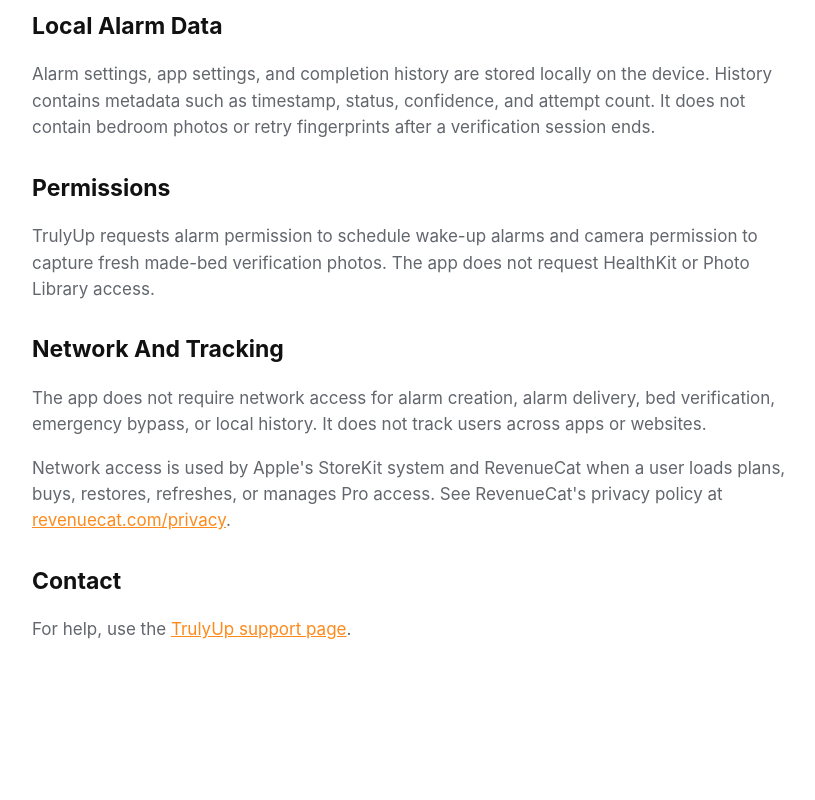
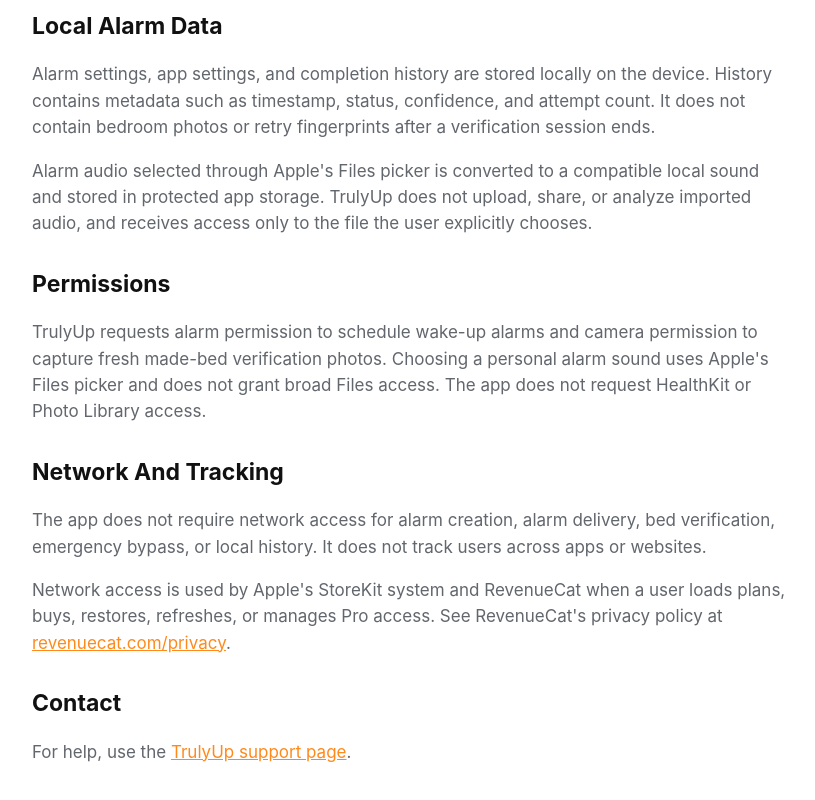
Before and after one commit to aizakmi08/bedly-legal, a plain HTML site: page privacy.html in a window 1280 px wide. Shown: the part 1080-1880 px from the top of the page, without its empty margins (228-1043 px from the left). Before the commit the page ends 1812 px from the top, so only its background shows below. Drawn offline with Linux system fonts and the light colour scheme.

Commit message:
Update TrulyUp privacy policy for imported audio

```diff
--- a/privacy.html
+++ b/privacy.html
@@ -104,9 +104,10 @@
 
     <h2>Local Alarm Data</h2>
     <p>Alarm settings, app settings, and completion history are stored locally on the device. History contains metadata such as timestamp, status, confidence, and attempt count. It does not contain bedroom photos or retry fingerprints after a verification session ends.</p>
+    <p>Alarm audio selected through Apple's Files picker is converted to a compatible local sound and stored in protected app storage. TrulyUp does not upload, share, or analyze imported audio, and receives access only to the file the user explicitly chooses.</p>
 
     <h2>Permissions</h2>
-    <p>TrulyUp requests alarm permission to schedule wake-up alarms and camera permission to capture fresh made-bed verification photos. The app does not request HealthKit or Photo Library access.</p>
+    <p>TrulyUp requests alarm permission to schedule wake-up alarms and camera permission to capture fresh made-bed verification photos. Choosing a personal alarm sound uses Apple's Files picker and does not grant broad Files access. The app does not request HealthKit or Photo Library access.</p>
 
     <h2>Network And Tracking</h2>
     <p>The app does not require network access for alarm creation, alarm delivery, bed verification, emergency bypass, or local history. It does not track users across apps or websites.</p>
```
